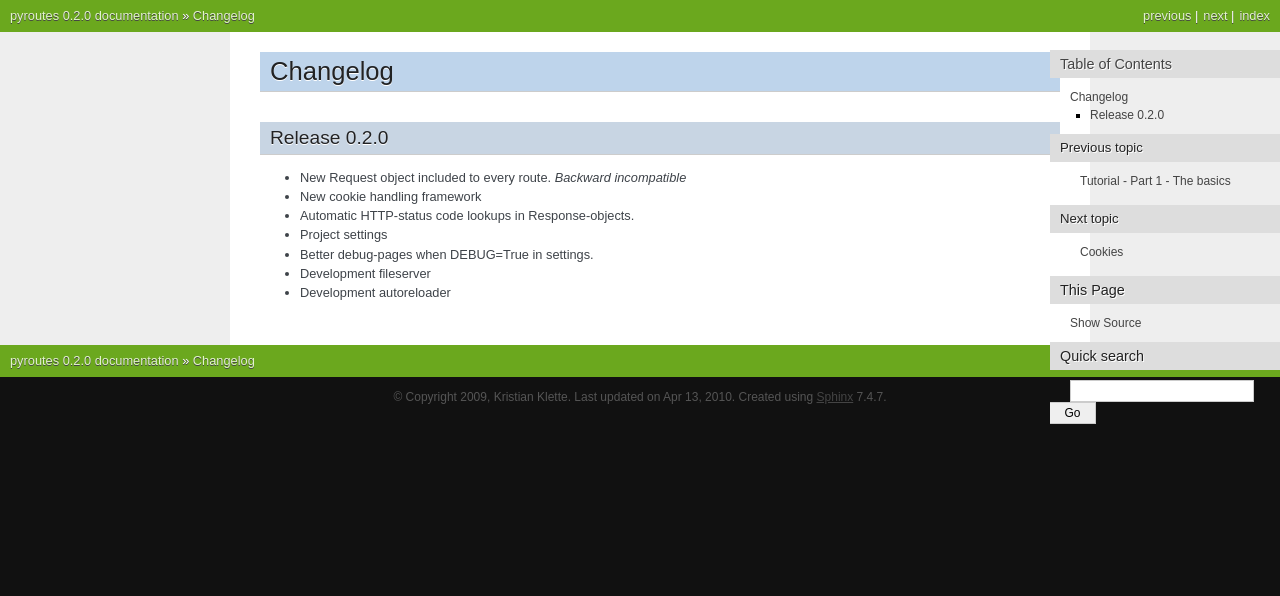
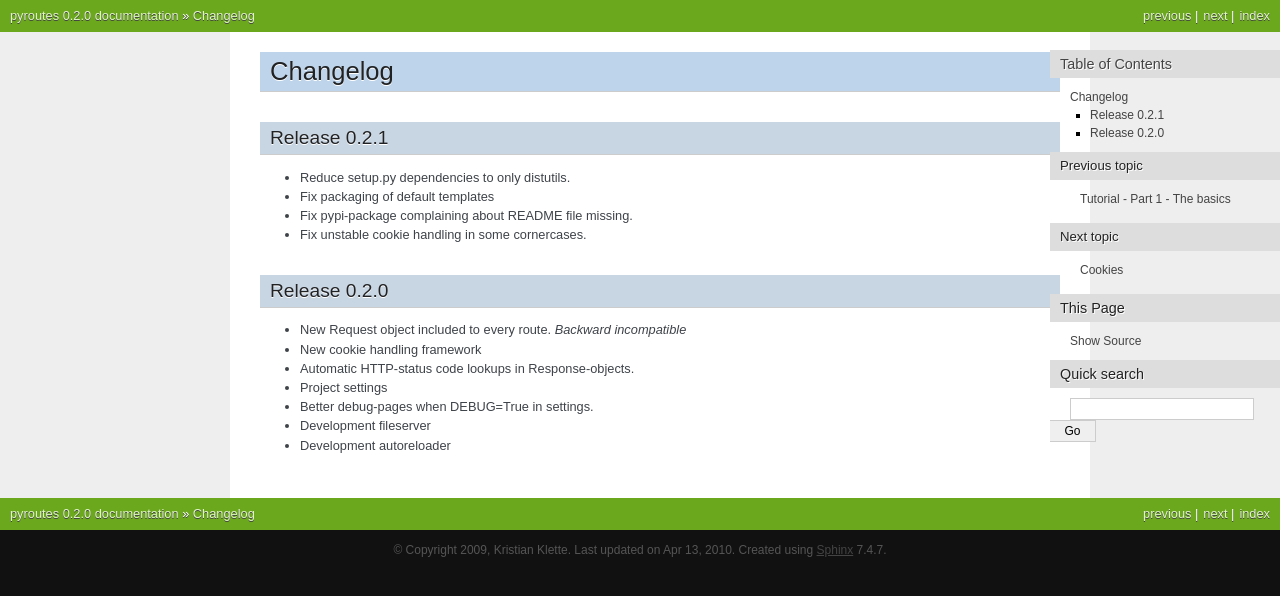
Before and after one commit to klette/pyroutes, a Sphinx documentation site: the page built from doc/changelog.rst, in a window 1280 px wide. Shown: the top 596 px of the page. Built offline with Sphinx 7.4.7, drawn with Linux system fonts in a browser that asks for light colours.

Commit message:
Added missing changelog for v0.2.1

```diff
--- a/doc/changelog.rst
+++ b/doc/changelog.rst
@@ -1,5 +1,14 @@
 Changelog
 =========
+
+
+Release 0.2.1
+-------------
+
+- Reduce setup.py dependencies to only distutils.
+- Fix packaging of default templates
+- Fix pypi-package complaining about README file missing.
+- Fix unstable cookie handling in some cornercases.
 
 Release 0.2.0
 -------------
```
